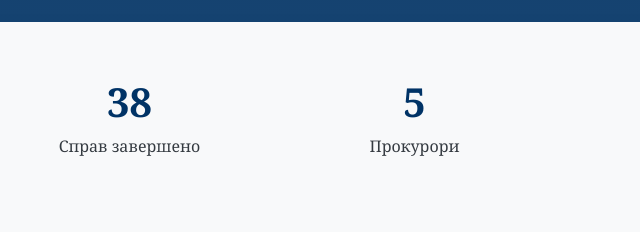
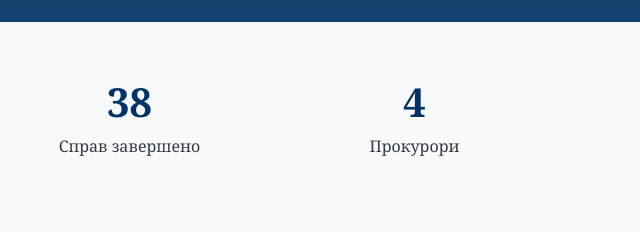
Before and after one commit to Timofeika6666/procuratura04, a plain HTML site: page index.html in a window 1280 px wide. Shown: the part 478-718 px from the top of the page, 83-723 px from the left. Drawn offline with nearby package versions, Linux system fonts and the light colour scheme; placeholder pictures from the web are drawn by us.

Commit message:
Update index.html

```diff
--- a/index.html
+++ b/index.html
@@ -111,7 +111,7 @@
                     <div class="stat-label">Справ завершено</div>
                 </div>
                 <div class="col-md-3 mb-4">
-                    <div class="stat-number">5</div>
+                    <div class="stat-number">4</div>
                     <div class="stat-label">Прокурори</div>
                 </div>
                 <div class="col-md-3 mb-4">
```
